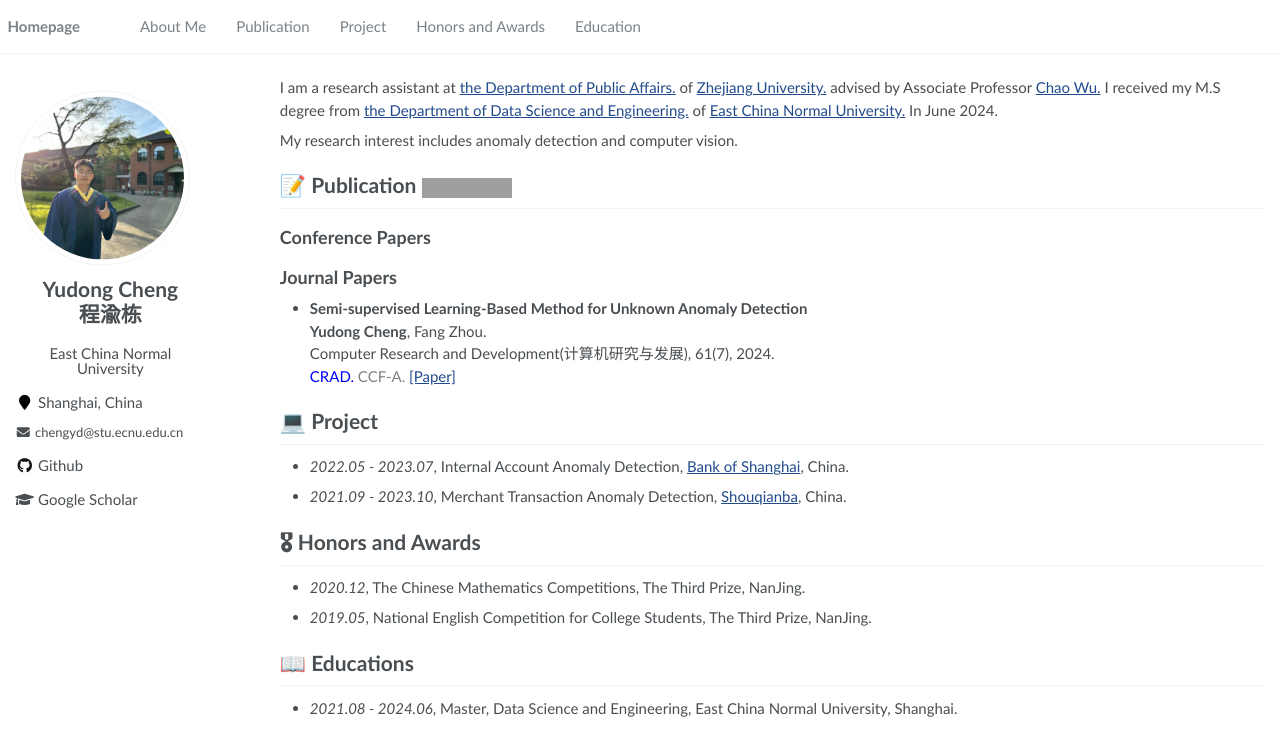
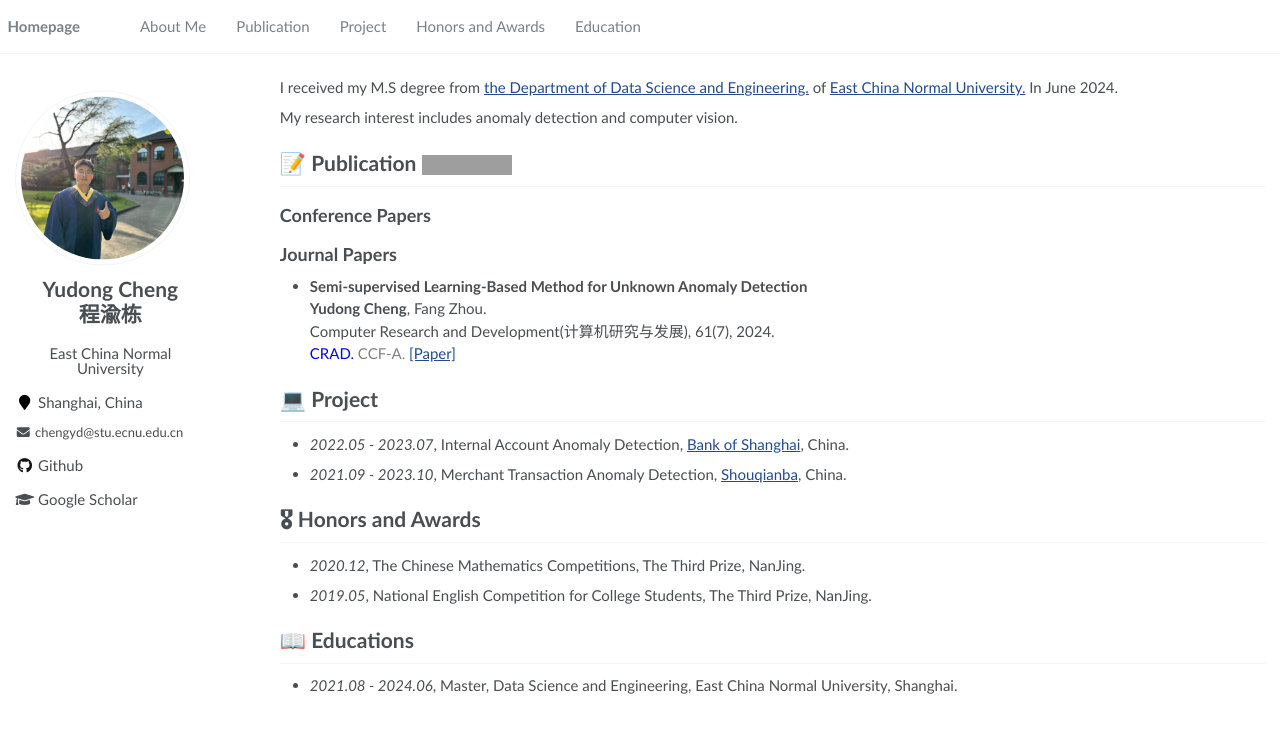
Before and after one commit to cyd24/cyd24.github.io, a Jekyll site: the page built from _pages/about.md, in a window 1280 px wide. Shown: the top 756 px of the page. Built offline with Jekyll 4.4.1, drawn with Linux system fonts in a browser that asks for light colours; grey boxes are pictures that could not be loaded.

Commit message:
Update about.md

```diff
--- a/_pages/about.md
+++ b/_pages/about.md
@@ -17,7 +17,7 @@ redirect_from:
 
 <span class='anchor' id='about-me'></span>
 
-I am a research assistant at [the Department of Public Affairs.](http://www.spa.zju.edu.cn/spachinese/) of [Zhejiang University.](https://www.zju.edu.cn/) advised by Associate Professor [Chao Wu.](https://wuchaozju.github.io/)
+
 I received my M.S degree from [the Department of Data Science and Engineering.](https://dase.ecnu.edu.cn/) of [East China Normal University.](https://www.ecnu.edu.cn/) In June 2024.
 
 My research interest includes anomaly detection and computer vision.
```
